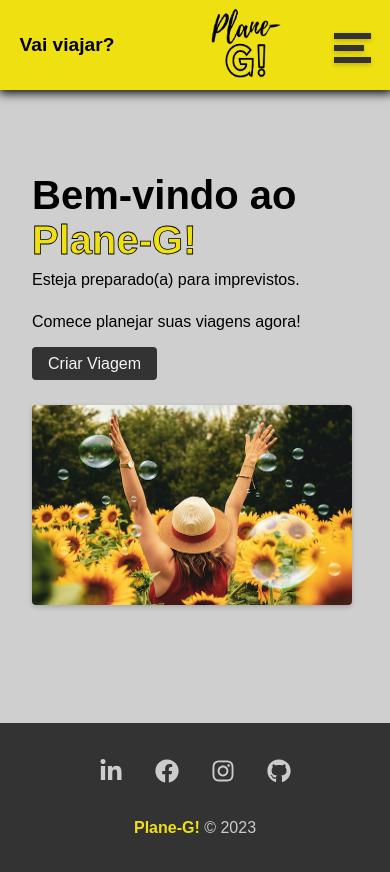
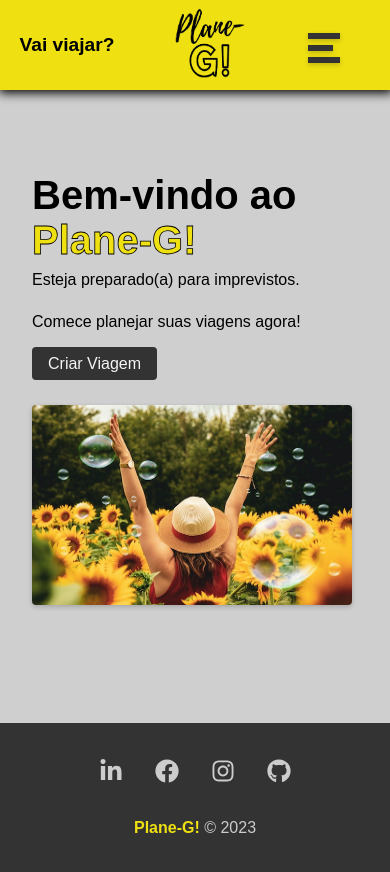
Before and after one commit to alexandreSouza31/plane-G, a React (Create React App) app: page / in a window 390 px wide. Built offline with nearby package versions, Linux system fonts and the light colour scheme.

Commit message:
will adjust the hamburger menu

```diff
--- a/src/components/layoult/Hamburger.module.css
+++ b/src/components/layoult/Hamburger.module.css
@@ -6,30 +6,28 @@
 }
 
 .icon{
-    position: absolute;
-    z-index: 4;
-    left: 85%;
+    position: relative;
     width: 20px;
     height: 44px;
     cursor: pointer;
+    z-index: 3;
 }
 
 .hamburger{
     top:50%;
-    left: 10%;
-    width: 30px;
+    left: 50%;
+    width: 25px;
     height: 6px;
     background-color: #333;
     position: absolute;
     box-shadow: 0 2px 5px rgba(0, 0, 0, 0.2);
-    transition: .5s;
 }
 
 .hamburger::before{
     top: -12px;
     content: "";
     position: absolute;
-    width: 37px;
+    width: 32px;
     height: 6px;
     background-color: #333;
     box-shadow: 0 2px 5px rgba(0, 0, 0, 0.2);
@@ -39,7 +37,7 @@
     top: 12px;
     content: "";
     position: absolute;
-    width: 37px;
+    width: 32px;
     height: 6px;
     background-color: #333;
     box-shadow: 0 2px 5px rgba(0, 0, 0, 0.2);
@@ -49,7 +47,8 @@
 .menu.menu_open{
     display: flex;
     flex-direction: column;
-    justify-content: center;
+    justify-content: end;
+    align-items: end;
     position: absolute;
     top: 0%;
     left: 68%;
@@ -59,16 +58,14 @@
     box-shadow: 10px 0 69px 0 rgba(0, 0, 0, .59);
     border-radius: 4px 0px 4px 4px;
     transition: .5s;
+    z-index: 2;
 }
 
 .list{
-    left: 1%;
-    padding: 45px 0 0;
-    flex-wrap: nowrap;
-    color: white;
+    text-align: center;
+    padding: 45px auto;
     font-size: 1.2rem;
     font-weight: 600;
-
 }
 
 .list .list_itens{
@@ -91,7 +88,7 @@
 }
 
 .item a{
-    color: grey;
+    color: rgb(172, 172, 172);
     text-decoration: none;
 }
 
@@ -110,10 +107,12 @@
     background-color: #fff;
     transform: rotate(225deg);
     box-shadow: 0 -2px 5px rgba(0, 0, 0, .2);
+    left: -100%;
 }
 .icon.icon_active .hamburger::before{
     top: 0;
     background-color: #fff;
     transform: rotate(135deg);
     box-shadow: 0 -2px 5px rgba(0, 0, 0, .2);
+    left: -100%;
 }
```
